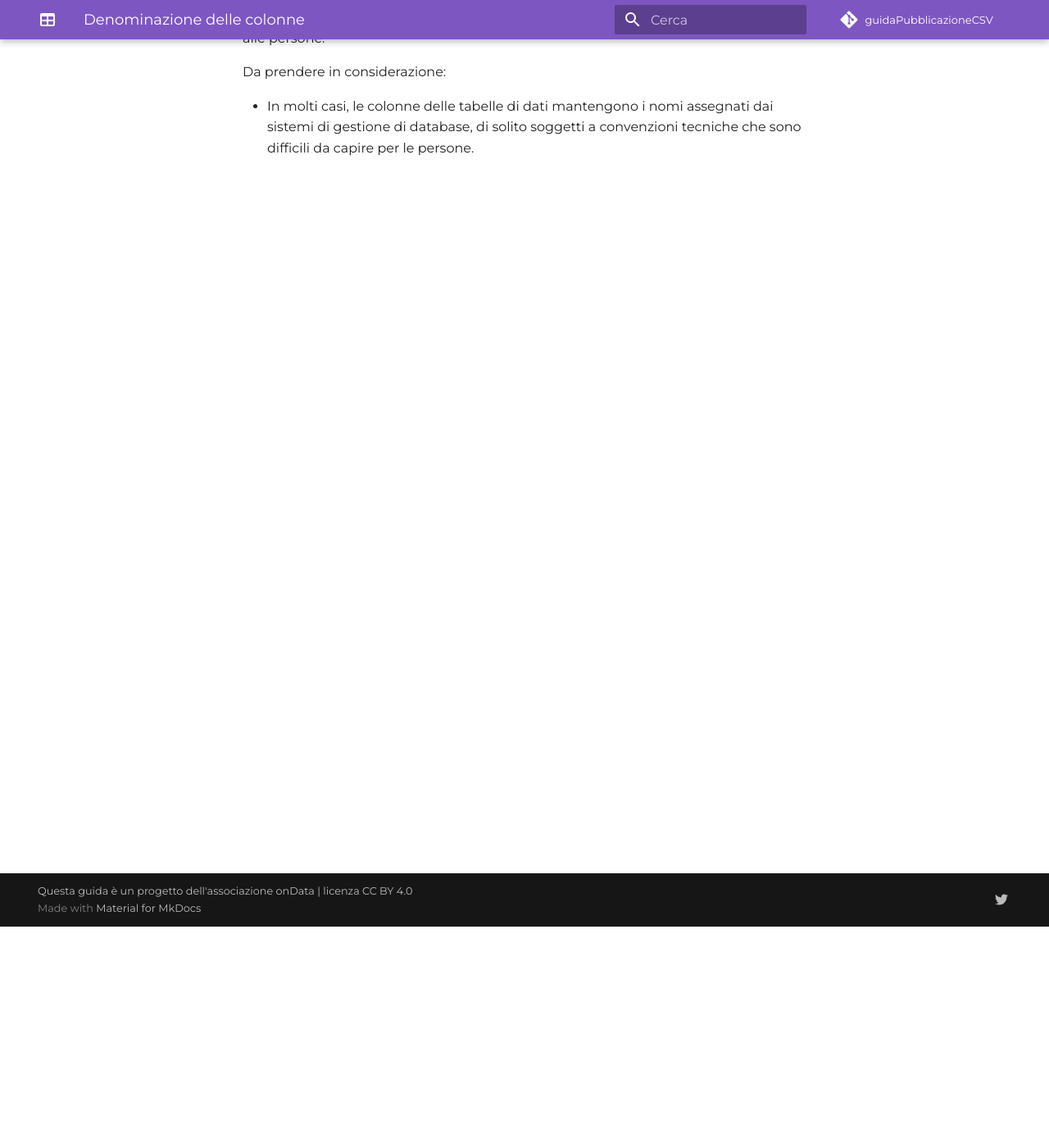
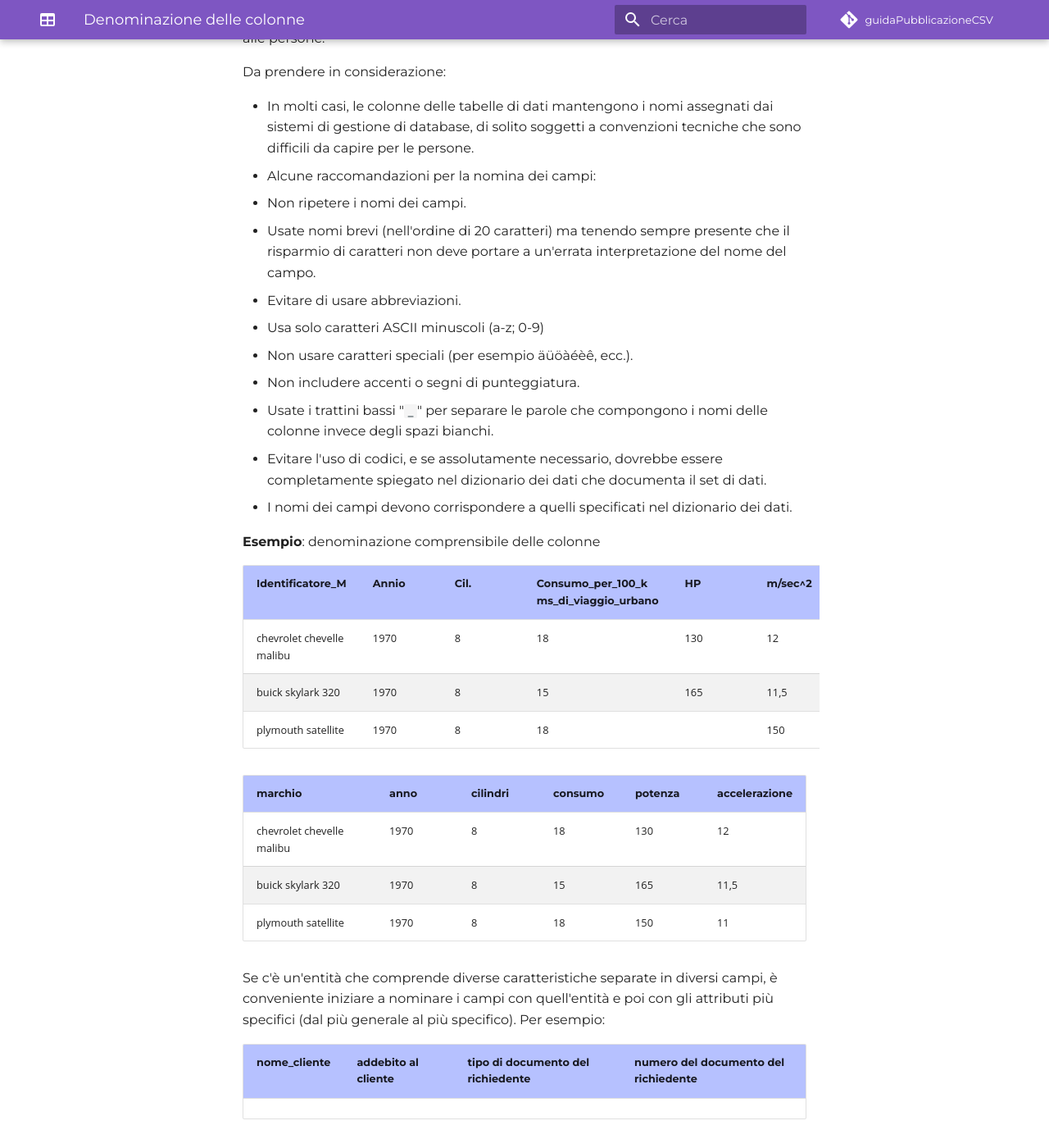
Before and after one commit to ondata/guidaPraticaPubblicazioneCSV, an MkDocs documentation site: the page built from docs/guida/linee_guida_pubblicazione/P03_denominazione_colonne.md, in a window 1280 px wide and 1400 px high, scrolled down 270 px. Shown: the whole window at 82% size. Built offline with MkDocs 1.6.1 and Material for MkDocs 9.7.7, drawn with Linux system fonts in a browser that asks for light colours; comment, search, counter and statistics services are not loaded; some of the changed text lies outside the part shown.

Commit message:
Update P03_denominazione_colonne.md

```diff
--- a/docs/guida/linee_guida_pubblicazione/P03_denominazione_colonne.md
+++ b/docs/guida/linee_guida_pubblicazione/P03_denominazione_colonne.md
@@ -10,3 +10,42 @@ I nomi dei campi o delle colonne in una tabella di dati devono essere comprensib
 Da prendere in considerazione:
 
 - In molti casi, le colonne delle tabelle di dati mantengono i nomi assegnati dai sistemi di gestione di database, di solito soggetti a convenzioni tecniche che sono difficili da capire per le persone.
+- Alcune raccomandazioni per la nomina dei campi:
+   - Non ripetere i nomi dei campi.
+   - Usate nomi brevi (nell'ordine di 20 caratteri) ma tenendo sempre presente che il risparmio di caratteri non deve portare a un'errata interpretazione del nome del campo.
+   - Evitare di usare abbreviazioni.
+   - Usa solo caratteri ASCII minuscoli (a-z; 0-9)
+   - Non usare caratteri speciali (per esempio äüöàéèê, ecc.).
+   - Non includere accenti o segni di punteggiatura.
+   - Usate i trattini bassi "`_`" per separare le parole che compongono i nomi delle colonne invece degli spazi bianchi.
+   - Evitare l'uso di codici, e se assolutamente necessario, dovrebbe essere completamente spiegato nel dizionario dei dati che documenta il set di dati.
+   - I nomi dei campi devono corrispondere a quelli specificati nel dizionario dei dati.
+
+**Esempio**: denominazione comprensibile delle colonne
+
+|Identificatore_M|Annio|Cil.|Consumo_per_100_k ms_di_viaggio_urbano|HP|m/sec^2|
+|---|---|---|---|----|----|
+|chevrolet chevelle malibu|1970|8|18|130|12|
+|buick skylark 320|1970|8|15|165|11,5|
+|plymouth satellite|1970|8|18||150|11|
+
+
+|marchio|anno|cilindri|consumo|potenza|accelerazione|
+|---|---|---|---|----|----|
+|chevrolet chevelle malibu|1970|8|18|130|12|
+|buick skylark 320|1970|8|15|165|11,5|
+|plymouth satellite|1970|8|18|150|11|
+
+Se c'è un'entità che comprende diverse caratteristiche separate in diversi campi, è conveniente iniziare a nominare i campi con quell'entità e poi con gli attributi più specifici (dal più generale al più specifico). Per esempio:
+
+|nome_cliente|addebito al cliente|tipo di documento del richiedente|numero del documento del richiedente|
+|---|---|---|---|
+| |  |  |  |
+
+I campi che sono identificatori possono includere il suffisso "`_id`" nel nome del campo, tranne in casi eccezionali in cui un nome alternativo è più conveniente perché fornisce informazioni sul sistema di identificazione usato.
+
+Per i campi che contengono la descrizione di quell'identificatore, si raccomanda di includere il suffisso "`_name`", a meno che non ci sia un modo più conveniente per nominare il campo.
+
+|dealer_id|nome_concessionario|
+|---|---|
+|   |   |
```
